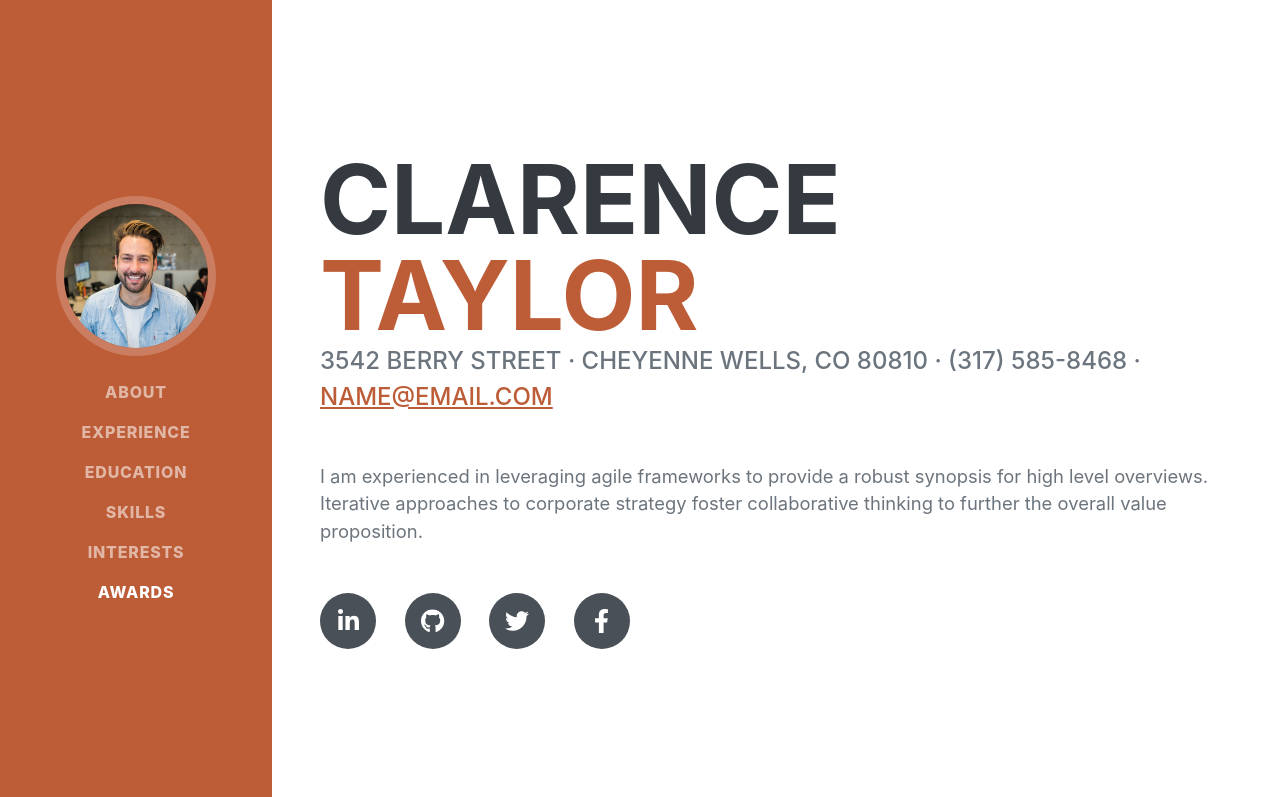
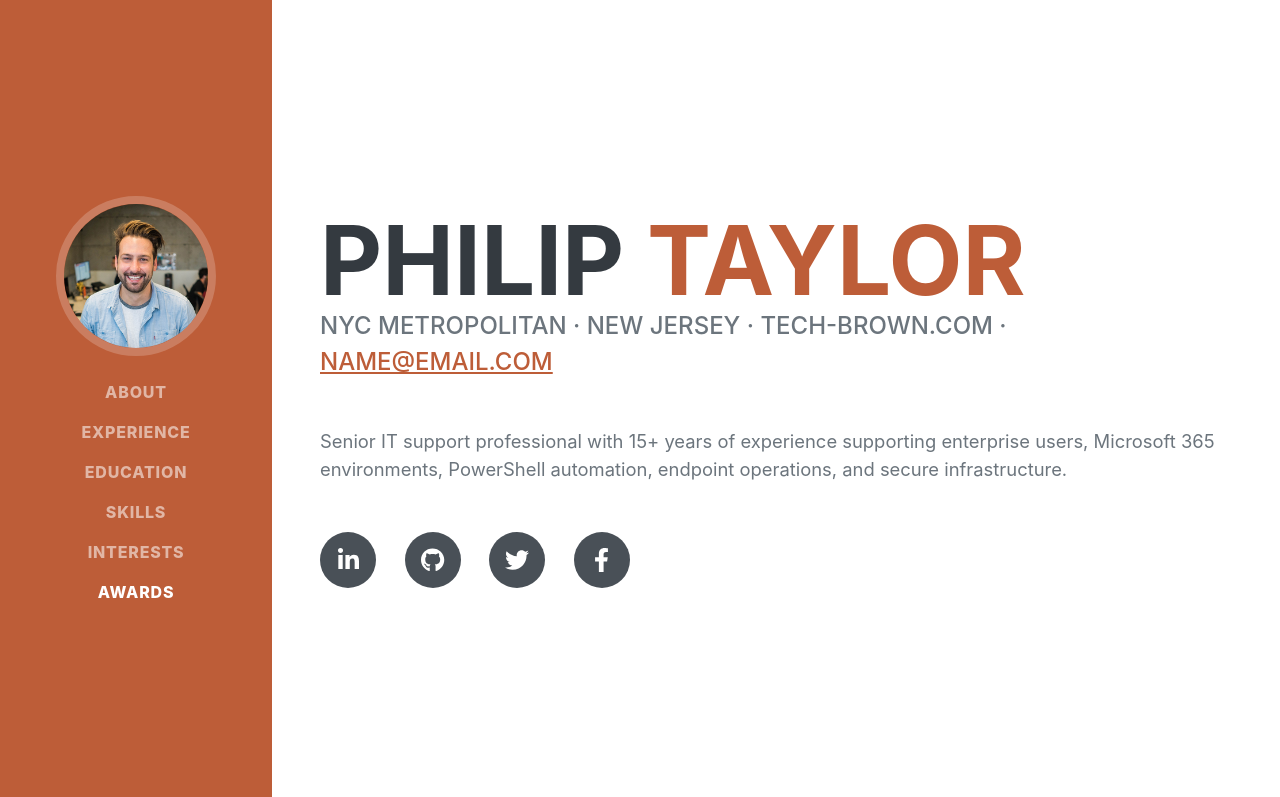
Before and after one commit to pbrown1552/tech-brown, a website: page index.html in a window 1280 px wide. Shown: the top 797 px of the page. Drawn offline with nearby package versions, Linux system fonts and the light colour scheme; files that its build step writes are made by us from their sources; a web font is replaced by a local one.

Commit message:
Add files via upload

```diff
--- a/index.html
+++ b/index.html
@@ -5,7 +5,7 @@
         <meta name="viewport" content="width=device-width, initial-scale=1, shrink-to-fit=no" />
         <meta name="description" content="" />
         <meta name="author" content="" />
-        <title>Resume - Start Bootstrap Theme</title>
+        <title>Philip Brown | IT Support | Automation | Cybersecurity</title>
         <link rel="icon" type="image/x-icon" href="assets/img/favicon.ico" />
         <!-- Font Awesome icons (free version)-->
         <script src="https://use.fontawesome.com/releases/v6.3.0/js/all.js" crossorigin="anonymous"></script>
@@ -19,7 +19,7 @@
         <!-- Navigation-->
         <nav class="navbar navbar-expand-lg navbar-dark bg-primary fixed-top" id="sideNav">
             <a class="navbar-brand js-scroll-trigger" href="#page-top">
-                <span class="d-block d-lg-none">Clarence Taylor</span>
+                <span class="d-block d-lg-none">Philip Brown</span>
                 <span class="d-none d-lg-block"><img class="img-fluid img-profile rounded-circle mx-auto mb-2" src="assets/img/profile.jpg" alt="..." /></span>
             </a>
             <button class="navbar-toggler" type="button" data-bs-toggle="collapse" data-bs-target="#navbarResponsive" aria-controls="navbarResponsive" aria-expanded="false" aria-label="Toggle navigation"><span class="navbar-toggler-icon"></span></button>
@@ -40,14 +40,14 @@
             <section class="resume-section" id="about">
                 <div class="resume-section-content">
                     <h1 class="mb-0">
-                        Clarence
+                        Philip
                         <span class="text-primary">Taylor</span>
                     </h1>
                     <div class="subheading mb-5">
-                        3542 Berry Street · Cheyenne Wells, CO 80810 · (317) 585-8468 ·
+                        NYC Metropolitan · New Jersey · Tech-Brown.com ·
                         <a href="mailto:name@email.com">name@email.com</a>
                     </div>
-                    <p class="lead mb-5">I am experienced in leveraging agile frameworks to provide a robust synopsis for high level overviews. Iterative approaches to corporate strategy foster collaborative thinking to further the overall value proposition.</p>
+                    <p class="lead mb-5">Senior IT support professional with 15+ years of experience supporting enterprise users, Microsoft 365 environments, PowerShell automation, endpoint operations, and secure infrastructure.</p>
                     <div class="social-icons">
                         <a class="social-icon" href="#!"><i class="fab fa-linkedin-in"></i></a>
                         <a class="social-icon" href="#!"><i class="fab fa-github"></i></a>
```
